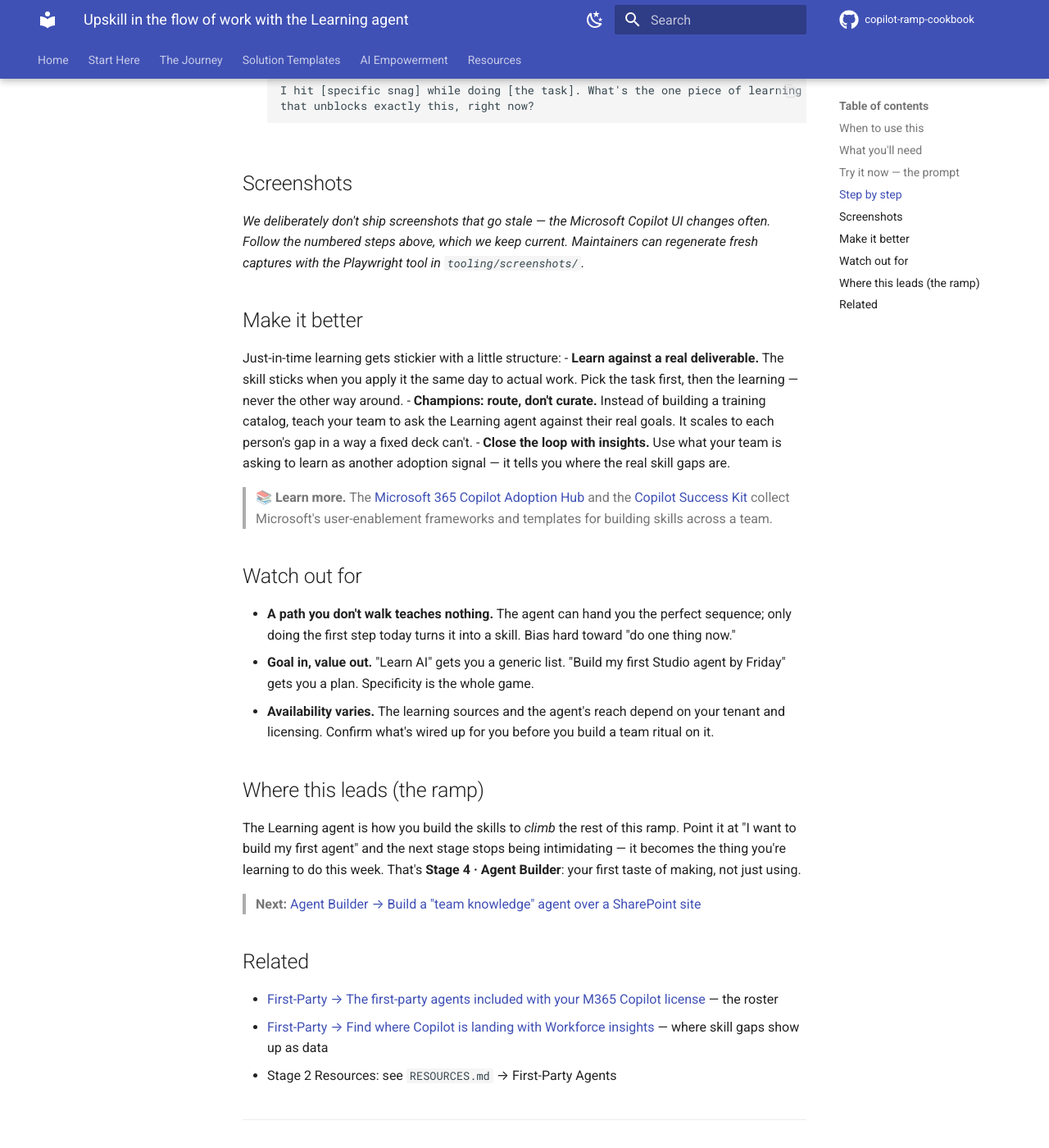
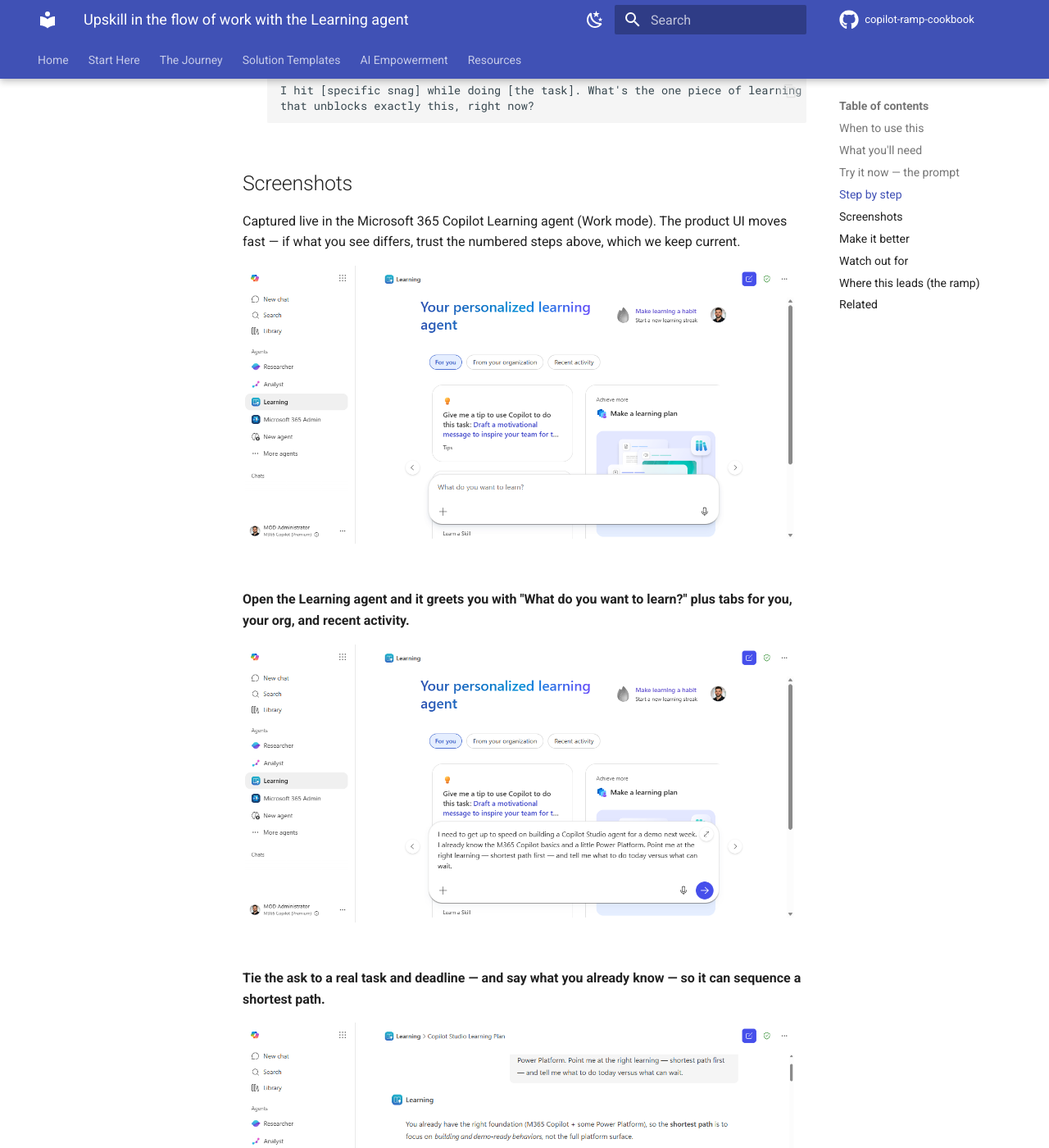
Before and after one commit to MawellGlass/copilot-ramp-cookbook, an MkDocs documentation site: the page built from docs/walkthroughs/first-party-learning-agent.md, in a window 1280 px wide and 1400 px high, scrolled down 1421 px. Shown: the whole window at 82% size. Built offline with MkDocs 1.6.1 and Material for MkDocs 9.7.7, drawn with Linux system fonts in a browser that asks for light colours; comment, search, counter and statistics services are not loaded; some of the changed text lies outside the part shown.

Commit message:
screenshots: add real Stage 2 galleries (agents-overview agent store, Learning agent plan)

```diff
--- a/docs/walkthroughs/first-party-learning-agent.md
+++ b/docs/walkthroughs/first-party-learning-agent.md
@@ -61,7 +61,19 @@
 
 ## Screenshots
 
-_We deliberately don't ship screenshots that go stale — the Microsoft Copilot UI changes often. Follow the numbered steps above, which we keep current. Maintainers can regenerate fresh captures with the Playwright tool in `tooling/screenshots/`._
+Captured live in the Microsoft 365 Copilot Learning agent (Work mode). The product UI moves fast — if what you see differs, trust the numbered steps above, which we keep current.
+
+![The Learning agent's personalized landing page with a "What do you want to learn?" prompt box.](../screenshots/first-party-learning-agent/01-open-learning.png)
+**Open the Learning agent and it greets you with "What do you want to learn?" plus tabs for you, your org, and recent activity.**
+
+![A goal-and-deadline learning prompt typed into the Learning agent's composer.](../screenshots/first-party-learning-agent/02-prompt-entered.png)
+**Tie the ask to a real task and deadline — and say what you already know — so it can sequence a shortest path.**
+
+![The Learning agent's time-boxed "Copilot Studio Learning Plan" response with a demo-first overview.](../screenshots/first-party-learning-agent/03-learning-plan.png)
+**It returns a sequenced, demo-first plan — what to do today versus what can wait.**
+
+![A specific Microsoft Learn course recommendation with provider and duration inside the Learning agent's plan.](../screenshots/first-party-learning-agent/04-course-recommendation.png)
+**Each step links a specific course — provider and duration included — so you can start in one click.**
 
 ## Make it better
 Just-in-time learning gets stickier with a little structure:
```
Also changed, not shown: docs/walkthroughs/first-party-agents-overview.md (+7 -1 lines), docs/screenshots/first-party-agents-overview/01-agent-store.png (added), docs/screenshots/first-party-agents-overview/02-built-by-microsoft.png (added), docs/screenshots/first-party-learning-agent/01-open-learning.png (added), docs/screenshots/first-party-learning-agent/02-prompt-entered.png (added), docs/screenshots/first-party-learning-agent/03-learning-plan.png (added), docs/screenshots/first-party-learning-agent/04-course-recommendation.png (added).
